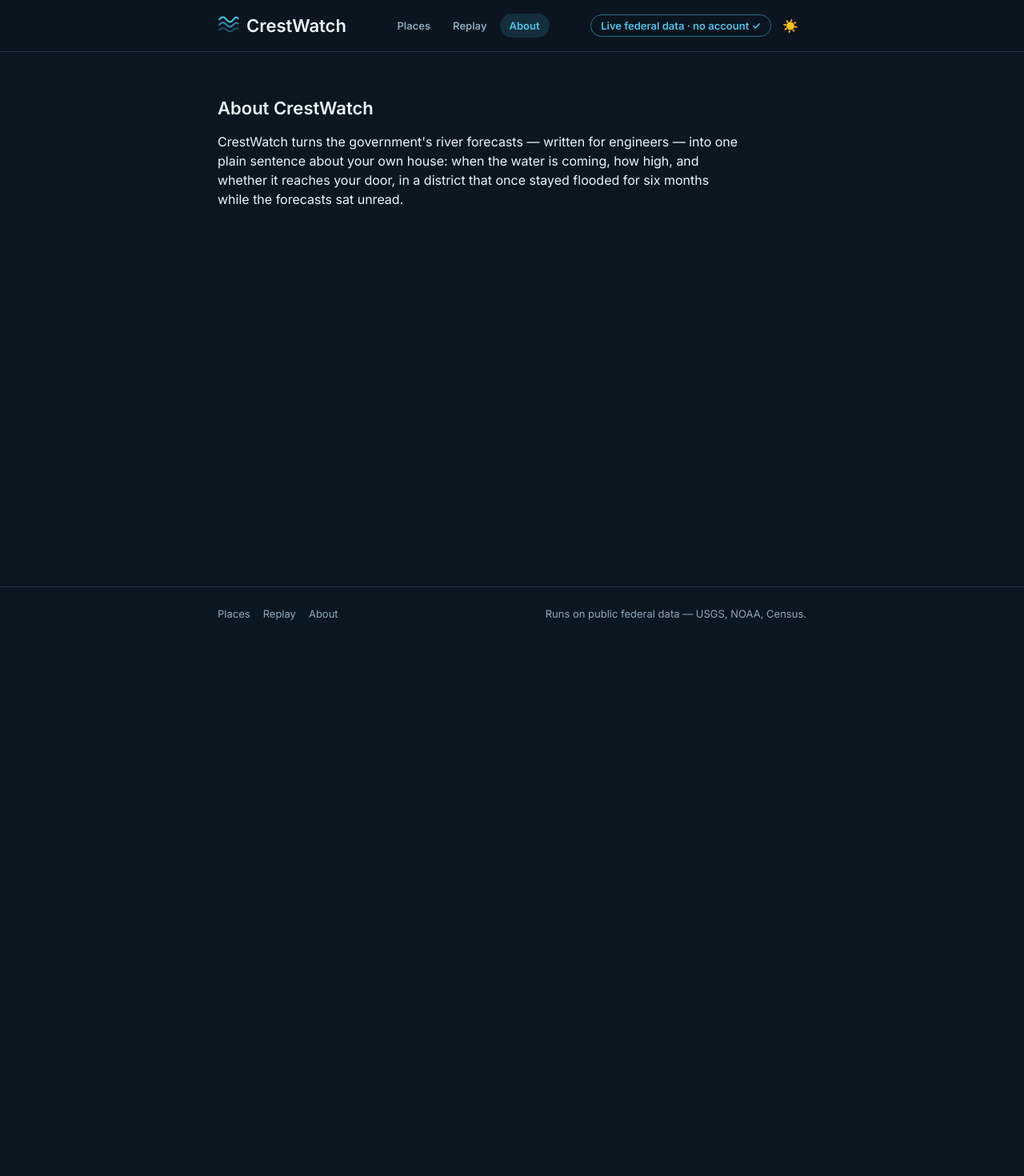
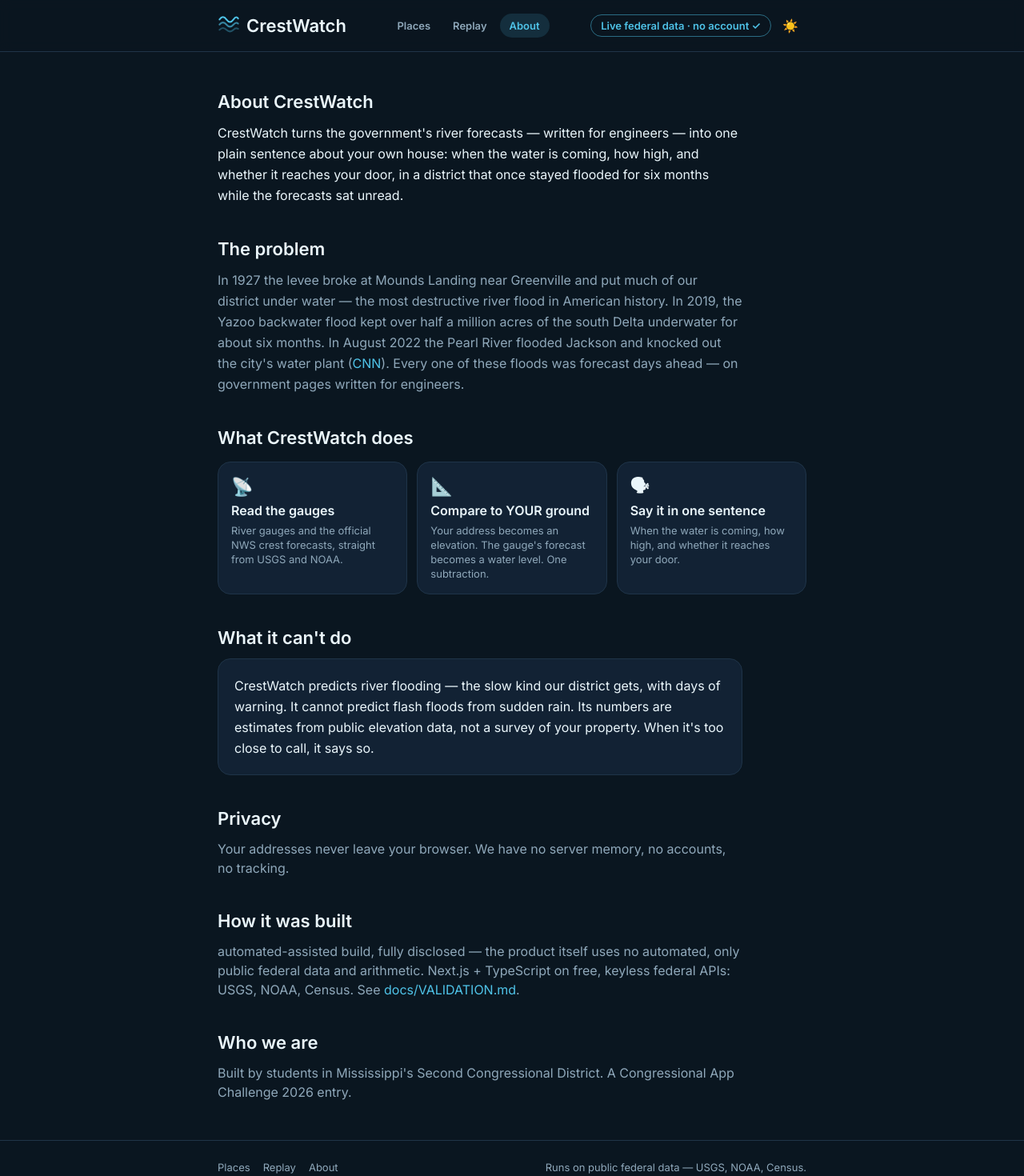
Before and after one commit to shashankmadala/crestwatch, a Next.js app: page /about in a window 1280 px wide. Shown: the top 1470 px of the page at 80% size. Before the commit the page ends 800 px from the top, so only its background shows below. Built offline with nearby package versions, Linux system fonts and the light colour scheme.

Commit message:
feat: About page — problem, 3-box diagram, honesty, privacy, disclosure (T12)

```diff
--- a/app/about/page.tsx
+++ b/app/about/page.tsx
@@ -1,11 +1,108 @@
+import type { Metadata } from "next";
 import { PURPOSE_SENTENCE } from "@/lib/config";
+import { copy } from "@/lib/copy";
 
-/* S6 · About — T12 fills in Appendix F. */
+export const metadata: Metadata = {
+  title: "About · CrestWatch",
+  description: PURPOSE_SENTENCE,
+};
+
+/* S6 · About (T12, Appendix F). ⚠ story stats: TEAM re-verify before
+   shipping — see docs/VALIDATION.md checklist. */
 export default function AboutPage() {
   return (
-    <div className="py-14">
-      <h1 className="text-h2">About CrestWatch</h1>
-      <p className="mt-4 max-w-prose text-body">{PURPOSE_SENTENCE}</p>
+    <div className="flex flex-col gap-10 py-12">
+      {/* 1 · Purpose */}
+      <section>
+        <h1 className="text-h2">About CrestWatch</h1>
+        <p className="mt-3 max-w-prose text-body leading-relaxed">
+          {PURPOSE_SENTENCE}
+        </p>
+      </section>
+
+      {/* 2 · The problem */}
+      <section className="max-w-prose">
+        <h2 className="text-h2">The problem</h2>
+        <p className="mt-3 text-body leading-relaxed text-dim">
+          In 1927 the levee broke at Mounds Landing near Greenville and put
+          much of our district under water — the most destructive river flood
+          in American history. In 2019, the Yazoo backwater flood kept over
+          half a million acres of the south Delta underwater for about six
+          months. In August 2022 the Pearl River flooded Jackson and knocked
+          out the city&apos;s water plant (
+          <a
+            className="text-(--color-current)"
+            href="https://www.cnn.com/2022/09/02/us/jackson-mississippi-water-crisis-what-we-know/index.html"
+            target="_blank"
+            rel="noreferrer"
+          >
+            CNN
+          </a>
+          ). Every one of these floods was forecast days ahead — on
+          government pages written for engineers.
+        </p>
+      </section>
+
+      {/* 3 · What CrestWatch does — the 3-box diagram */}
+      <section>
+        <h2 className="text-h2">What CrestWatch does</h2>
+        <ol className="mt-4 grid grid-cols-1 gap-3 sm:grid-cols-3">
+          {[
+            ["📡", "Read the gauges", "River gauges and the official NWS crest forecasts, straight from USGS and NOAA."],
+            ["📐", "Compare to YOUR ground", "Your address becomes an elevation. The gauge's forecast becomes a water level. One subtraction."],
+            ["🗣", "Say it in one sentence", "When the water is coming, how high, and whether it reaches your door."],
+          ].map(([icon, title, body]) => (
+            <li key={title} className="rounded-2xl border border-line bg-surface p-4">
+              <p className="text-h2">{icon}</p>
+              <p className="mt-1 text-body font-semibold">{title}</p>
+              <p className="mt-1 text-small text-dim">{body}</p>
+            </li>
+          ))}
+        </ol>
+      </section>
+
+      {/* 4 · Honesty (verbatim) */}
+      <section className="max-w-prose">
+        <h2 className="text-h2">What it can&apos;t do</h2>
+        <p className="mt-3 rounded-2xl border border-line bg-surface p-5 text-body leading-relaxed">
+          {copy.honesty}
+        </p>
+      </section>
+
+      {/* 5 · Privacy */}
+      <section className="max-w-prose">
+        <h2 className="text-h2">Privacy</h2>
+        <p className="mt-3 text-body text-dim">{copy.aboutPrivacy}</p>
+      </section>
+
+      {/* 6 · Disclosure */}
+      <section className="max-w-prose">
+        <h2 className="text-h2">How it was built</h2>
+        <p className="mt-3 text-body text-dim">
+          automated-assisted build, fully disclosed — the product itself uses no automated,
+          only public federal data and arithmetic. Next.js + TypeScript on
+          free, keyless federal APIs: USGS, NOAA, Census. See{" "}
+          <a
+            className="text-(--color-current)"
+            href="https://github.com/shashankmadala/crestwatch/blob/main/docs/VALIDATION.md"
+            target="_blank"
+            rel="noreferrer"
+          >
+            docs/VALIDATION.md
+          </a>
+          .
+        </p>
+      </section>
+
+      {/* 7 · Team */}
+      <section className="max-w-prose">
+        <h2 className="text-h2">Who we are</h2>
+        <p className="mt-3 text-body text-dim">
+          Built by students in Mississippi&apos;s Second Congressional
+          District. A Congressional App Challenge 2026 entry.
+          {/* TEAM: add names before submission. */}
+        </p>
+      </section>
     </div>
   );
 }
```
Also changed, not shown: 1 other file (tests, documents, lock files or other folders).
